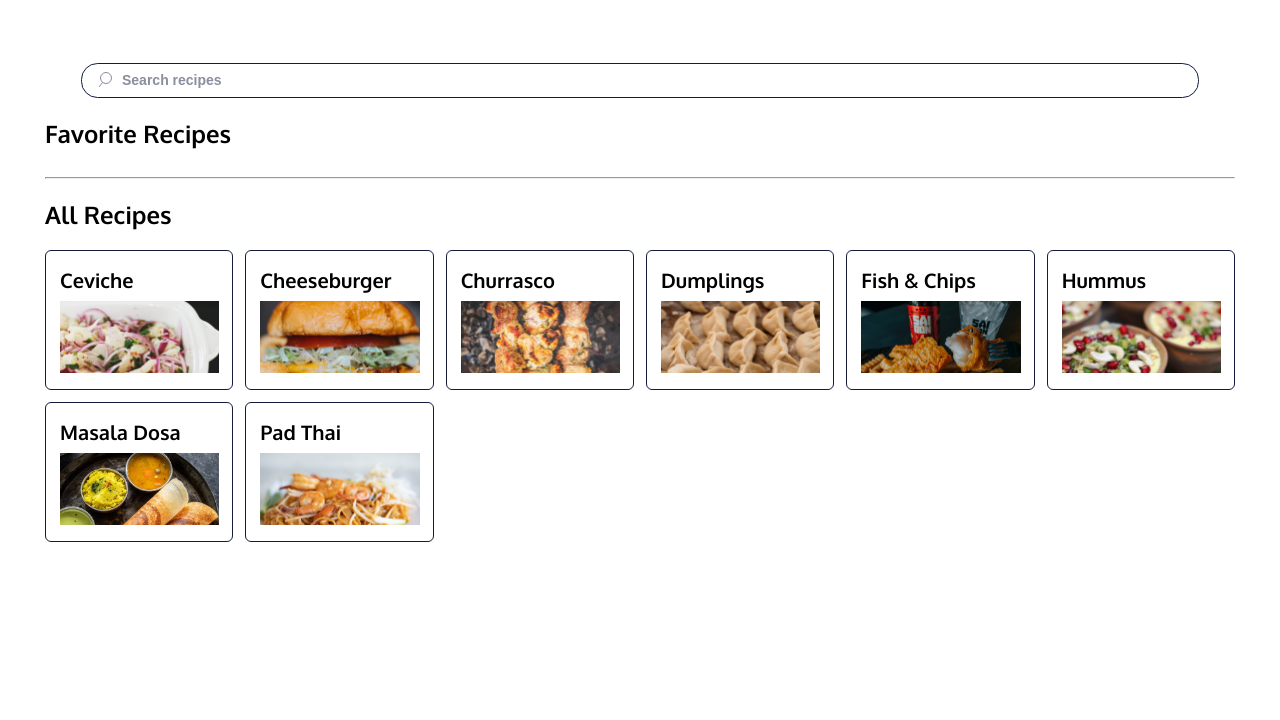
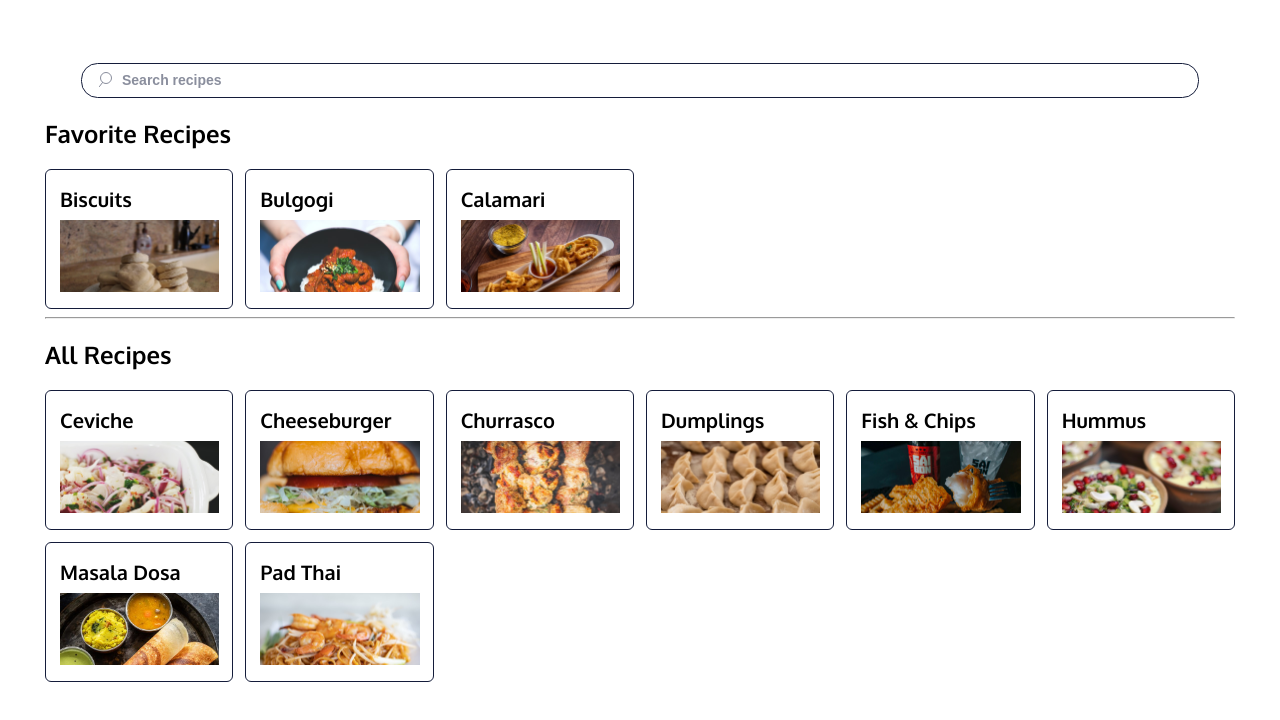
Before and after one commit to demetriusvissarion/FavoriteRecipes, a React (Create React App) app: page / in a window 1280 px wide. Shown: the top 720 px of the page. Built offline with nearby package versions, Linux system fonts and the light colour scheme.

Commit message:
export actions

```diff
--- a/src/features/favoriteRecipes/favoriteRecipesSlice.js
+++ b/src/features/favoriteRecipes/favoriteRecipesSlice.js
@@ -1,13 +1,21 @@
 import { createSlice } from "@reduxjs/toolkit";
 import { selectSearchTerm } from "../searchTerm/searchTermSlice.js";
+
+import biscuits from "../../img/biscuits.jpg";
+import bulgogi from "../../img/bulgogi.jpg";
+import calamari from "../../img/calamari.jpg";
 
 /* Create your Slice object here. */
 const options = {
   name: "favoriteRecipes",
-  initialState: [],
+  initialState: [
+    { id: 0, name: "Biscuits", img: biscuits },
+    { id: 1, name: "Bulgogi", img: bulgogi },
+    { id: 2, name: "Calamari", img: calamari },
+  ],
   reducers: {
     addRecipe: (state, action) => {
-      return [...state, action.payload];
+      state.push(action.payload);
     },
     removeRecipe: (state, action) => {
       return state.filter((recipe) => recipe.id !== action.payload.id);
@@ -29,3 +37,10 @@ export const selectFilteredFavoriteRecipes = (state) => {
     recipe.name.toLowerCase().includes(searchTerm.toLowerCase())
   );
 };
+
+// console.log(favoriteRecipesSlice.name);
+// for (const action in favoriteRecipesSlice.actions) {
+//   console.log(action);
+// }
+
+export const { addRecipe, removeRecipe } = favoriteRecipesSlice.actions;
```
